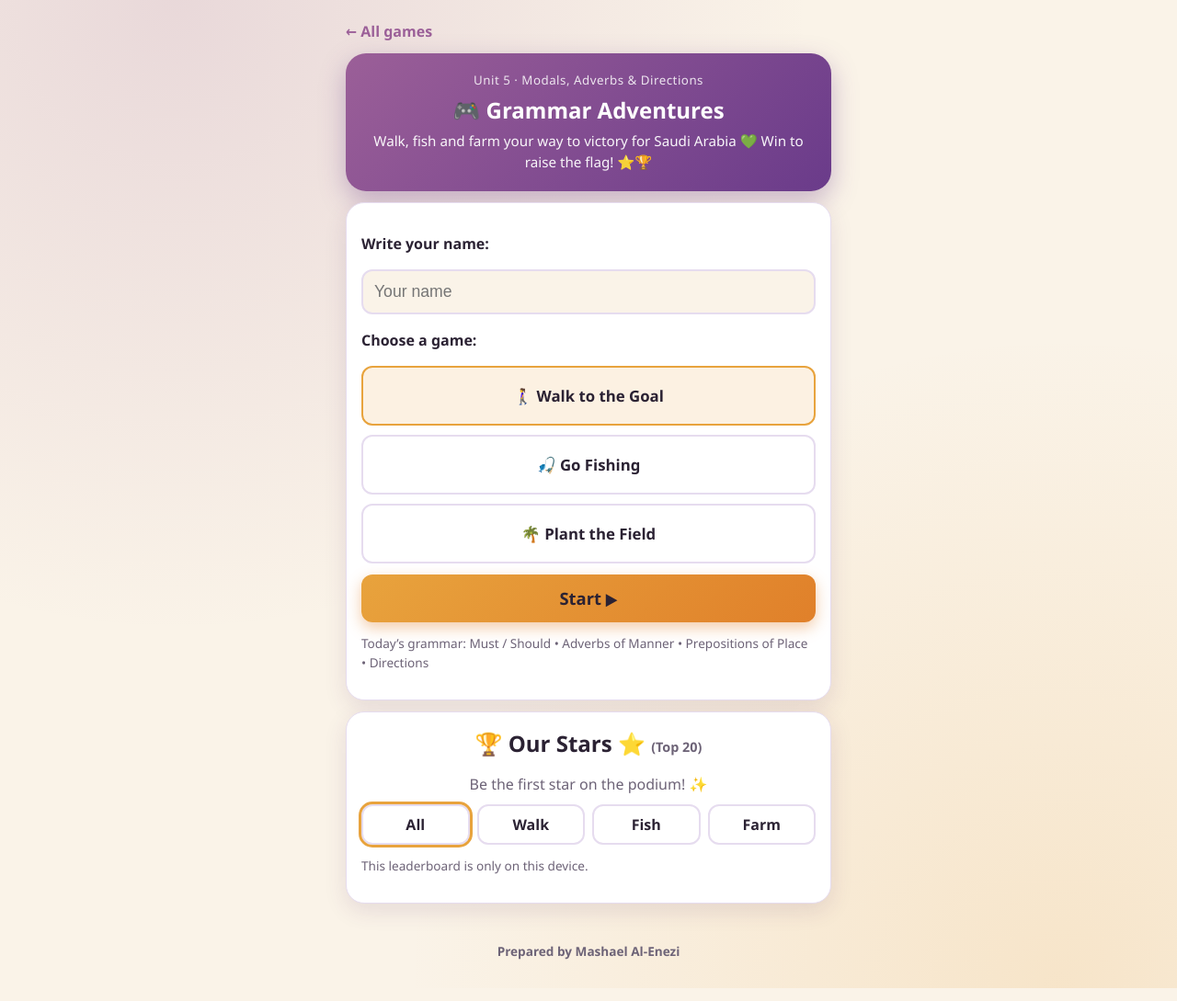
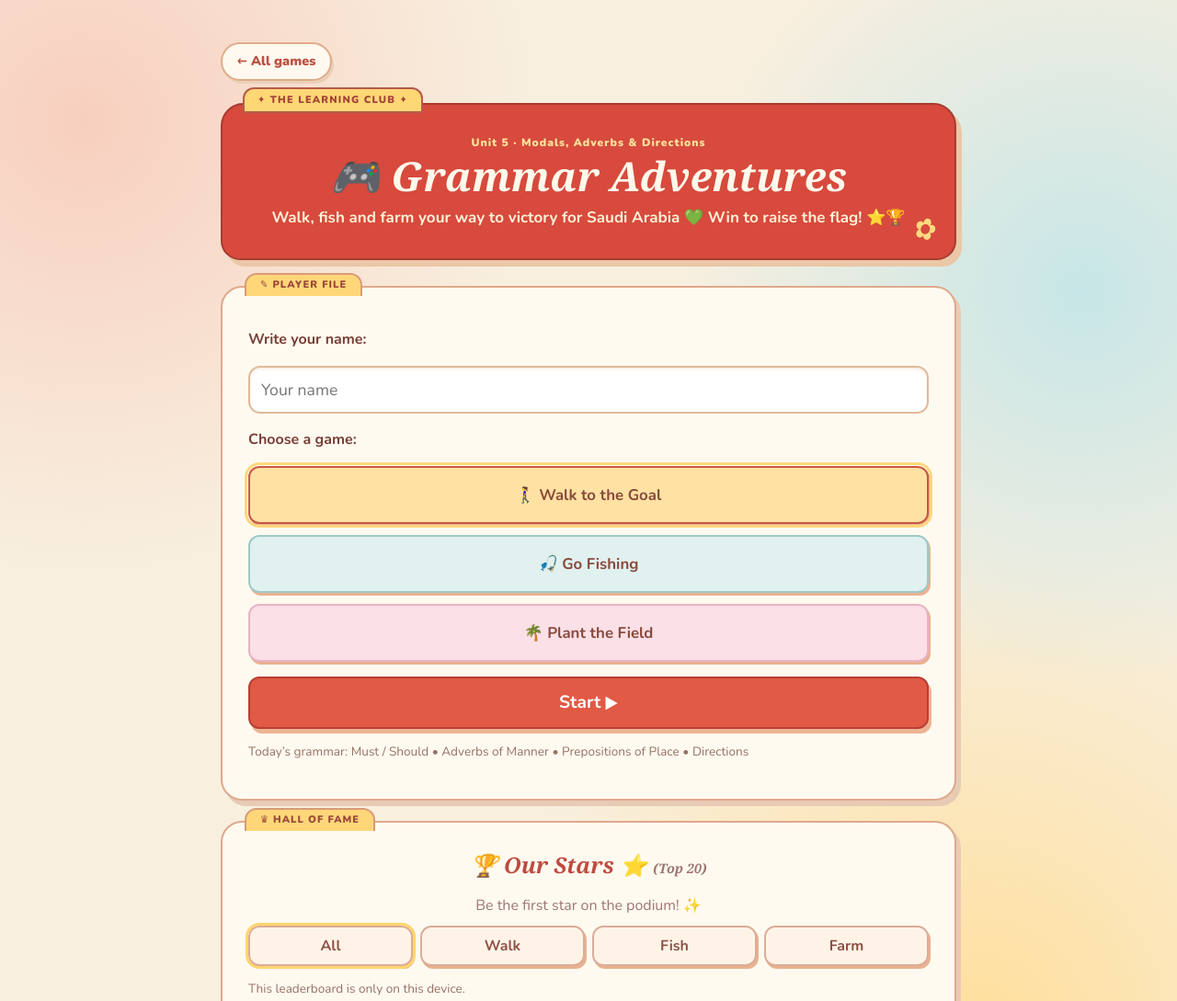
Before and after one commit to MashaelAlenezy/MashaelAlenezy.github.io, a plain HTML site: page unit5b.html in a window 1280 px wide. Shown: the top 1089 px of the page at 92% size. Drawn offline with nearby package versions, Linux system fonts and the light colour scheme.

Commit message:
changing the style

```diff
--- /dev/null
+++ b/contact-stationery.css
@@ -0,0 +1,8 @@
+body{display:flex!important;flex-direction:column!important;align-items:center!important;padding:clamp(16px,5vw,50px)!important}
+body>a{max-width:850px;color:#b7493d!important;text-decoration:none;text-align:center}
+h1{font-family:Georgia,'Times New Roman',serif!important;color:#bc493e!important;font-size:clamp(25px,4vw,38px)!important;font-style:italic}
+.card{max-width:750px;width:100%;background:#fff8ed!important;border:2px solid #dca78d!important;box-shadow:7px 8px 0 #e2c5ae!important;text-align:center;padding:clamp(25px,5vw,55px)!important}
+.card:before{content:'✿  TEACHER FILE';position:absolute;top:-18px;left:20px;border:2px solid #dca78d;border-bottom:0;border-radius:12px 12px 0 0;background:#f9c2c9;padding:6px 17px;font-size:12px;font-weight:900}
+.card h2{color:#b94c40!important}.card p{color:#855e50!important;line-height:1.9!important}
+a.email{background:#d75043!important;color:#fff!important;border:2px solid #b64237!important;box-shadow:3px 4px 0 #e8b28e!important}
+footer,footer a{color:#aa6256!important}
--- /dev/null
+++ b/home.css
@@ -0,0 +1,23 @@
+/* Homepage cards: colorful stationery file folders */
+.wrap{max-width:1060px!important}
+.hero{padding:44px 22px!important;margin-bottom:36px!important}
+.hero h1{font-size:clamp(36px,6vw,64px)!important}
+.game-shelf{display:grid;grid-template-columns:repeat(3,minmax(0,1fr));gap:24px 20px;margin-top:12px}
+.gc{--folder:#f8c6bb;--folderborder:#c77260;display:flex!important;flex-direction:column;position:relative;isolation:isolate;gap:10px!important;margin:15px 0 0!important;min-height:255px;background:var(--folder)!important;border:2px solid var(--folderborder)!important;border-top:2px solid var(--folderborder)!important;border-radius:12px 22px 19px 19px!important;padding:38px 20px 18px!important;box-shadow:5px 6px 0 #e7cdb5!important;text-decoration:none;transition:transform .18s,box-shadow .18s;color:#784439!important}
+.gc:before{content:'LESSON FILE  ✦';position:absolute;top:-17px;left:18px;background:var(--folder);border:2px solid var(--folderborder);border-bottom:0;border-radius:10px 12px 0 0;padding:4px 12px;font-size:10px;font-weight:900;letter-spacing:1px;color:#84483b}
+.gc:after{content:'✳';position:absolute;top:17px;right:16px;font-size:25px;color:#fff8e7;opacity:.86;transform:rotate(18deg)}
+a.gc:hover{transform:translateY(-5px) rotate(-.5deg);box-shadow:9px 12px 0 #e3c4aa!important}
+.gc .t{font-family:Georgia,'Times New Roman',serif;font-size:clamp(20px,2.25vw,27px)!important;font-weight:800!important;line-height:1.22;letter-spacing:-.5px;color:#9b4038}
+.gc .s{font-size:.91rem!important;color:#81574e!important;line-height:1.5;flex:1}
+.gc .g{display:inline-flex;align-self:flex-start;align-items:center;min-height:38px;font-size:.82rem!important;color:#994638!important;background:#fff9ed;border:1.5px solid #dba58a;border-radius:40px;padding:9px 12px;margin-top:auto!important}
+.gc:nth-child(7n+1){--folder:#f9c1c5;--folderborder:#d88c97}
+.gc:nth-child(7n+2){--folder:#b8d9e0;--folderborder:#79aab6}
+.gc:nth-child(7n+3){--folder:#ffdb87;--folderborder:#d9a253}
+.gc:nth-child(7n+4){--folder:#d7d6ee;--folderborder:#a19bc6}
+.gc:nth-child(7n+5){--folder:#cce6d7;--folderborder:#92bbaa}
+.gc:nth-child(7n+6){--folder:#f5c5a0;--folderborder:#d59874}
+.gc:nth-child(7n+7){--folder:#f4d7e6;--folderborder:#d5a5bf}
+.gc:nth-child(7n+8){--folder:#c6e2e2;--folderborder:#8dbbbb}
+.note{padding:20px 0 12px!important;text-align:center;font-weight:800;color:#a46654!important}
+@media(max-width:850px){.game-shelf{grid-template-columns:repeat(2,minmax(0,1fr))}}
+@media(max-width:560px){.game-shelf{grid-template-columns:1fr;gap:14px}.gc{min-height:190px;padding:32px 18px 17px!important}.hero{padding:36px 15px!important}}
--- /dev/null
+++ b/stationery.css
@@ -0,0 +1,45 @@
+@import url('https://fonts.googleapis.com/css2?family=DM+Sans:wght@400;500;600;700;800&family=Nunito:wght@400;600;700;800;900&display=swap');
+/* Stationery / playful folder theme — visual-only overrides */
+:root,:root[data-theme="dark"]{--bg:#f8efdf;--card:#fffaf0;--ink:#783f36;--mut:#9b7770;--pri:#d94a3f;--acc:#ffd56e;--ok:#448c73;--bad:#cf564f;--line:#e5bb9d;color-scheme:light}
+html{scroll-behavior:smooth}
+body{background:radial-gradient(circle at 7% 10%,#f8cfbf 0,transparent 29%),radial-gradient(circle at 92% 24%,#c7e6e7 0,transparent 28%),radial-gradient(circle at 83% 85%,#ffdf9c 0,transparent 34%),#f8efdf!important;color:var(--ink)!important;font-family:'Nunito','Segoe UI',Tahoma,Arial,sans-serif!important;min-height:100vh}
+.wrap{max-width:880px!important;margin:0 auto;padding:clamp(16px,4vw,40px)!important}
+.hero{position:relative;overflow:visible;background:#d74a3d!important;color:#fff9eb!important;border:2px solid #a93c31!important;border-radius:25px 25px 21px 21px!important;box-shadow:6px 7px 0 #eac7a6!important;padding:32px 22px!important;margin:18px 0 28px!important;text-align:center}
+.hero:before{content:'✦  THE LEARNING CLUB  ✦';position:absolute;top:-19px;left:22px;background:#ffd775;color:#a44437;border:2px solid #b65b48;border-radius:12px 12px 0 0;padding:4px 14px;font-size:11px;font-weight:900;letter-spacing:1.2px}
+.hero:after{content:'✿';position:absolute;right:20px;bottom:7px;color:#ffda80;font-size:32px;transform:rotate(18deg)}
+.hero h1{color:#fff9eb!important;font-family:Georgia,'Times New Roman',serif!important;font-weight:800;font-style:italic;font-size:clamp(29px,5vw,44px)!important;margin:2px 0 8px!important;line-height:1.14}
+.hero p{color:#fff2d7;font-weight:700;font-size:clamp(13px,2vw,17px)!important;opacity:1!important}
+.hero small{color:#ffe19c;opacity:1!important;font-weight:900;letter-spacing:1px;font-size:12px}
+.card{background:#fffaf0!important;border:2px solid #dfa98c!important;border-radius:23px!important;box-shadow:5px 6px 0 #e8cbb5!important;padding:clamp(18px,3vw,28px)!important;margin:22px 0!important;position:relative}
+#start:before,#game:before,#end:before,#lb:before{position:absolute;top:-16px;left:24px;background:#ffd779;color:#9e493b;border:2px solid #d99b78;border-bottom:0;border-radius:13px 13px 0 0;padding:3px 15px;font-size:11px;font-weight:900;letter-spacing:1px}
+#start:before{content:'✎  PLAYER FILE'}#game:before{content:'★  MISSION IN PROGRESS'}#end:before{content:'✿  RESULTS'}#lb:before{content:'♛  HALL OF FAME'}
+.card h2{color:#be4b40;font-family:Georgia,'Times New Roman',serif;font-style:italic}
+.card p{line-height:1.55}
+input{background:#fff!important;border:2px solid #e0b99b!important;border-radius:13px!important;color:#783f36!important;box-shadow:inset 0 2px 3px #f8ede4;font-family:inherit!important;max-width:100%}
+input:focus{outline:3px solid #f5c5b2;outline-offset:2px}
+button{background:#d94a3f!important;color:white!important;border:2px solid #b44337!important;border-radius:12px!important;box-shadow:2px 3px 0 #e9b18f;font-family:inherit!important;transition:transform .16s,box-shadow .16s,background .16s!important}
+button:hover{background:#bc453b!important;transform:translateY(-2px)}button:active{transform:translateY(2px)!important;box-shadow:0 0 0 #e9b18f!important}
+button.alt,.tabs button{background:#fff3e8!important;border-color:#dbad98!important;color:#8d5145!important}
+.modes{gap:12px!important;margin:16px 0!important}
+.modes button{background:#fff4e5!important;color:#88493c!important;border:2px solid #ddb39b!important;padding:17px 10px!important}
+.modes button:nth-child(3n+2){background:#e0f1ef!important;border-color:#9fc9c8!important}
+.modes button:nth-child(3n){background:#fce0e7!important;border-color:#e7b4c4!important}
+.modes button.sel{background:#ffe2a3!important;border-color:#cb5743!important;outline:3px solid #ffd77c!important;outline-offset:1px}
+#go{background:#e15a45!important;color:#fff!important;border:2px solid #b83f34!important;font-size:1.2rem!important;box-shadow:3px 5px 0 #edb494!important}
+.opts button{background:#fff5e8!important;border:2px solid #dbb79d!important;color:#7f483d!important;box-shadow:2px 3px 0 #f0dac5!important}
+.opts button.ok{background:#3d9a78!important;color:#fff!important;border-color:#327c63!important}
+.opts button.no{background:#d75c54!important;color:#fff!important;border-color:#ac443e!important}
+.bar{background:#f7e9d8;border:1px dashed #c88e76;border-radius:11px;padding:10px;margin-bottom:13px;flex-wrap:wrap;gap:7px;color:#a05243!important}
+.q{color:#75453a!important;font-size:clamp(1.1rem,3vw,1.35rem)!important;line-height:1.5}
+.fb{color:#a15843!important;padding:8px 2px}.note{color:#977266!important}
+.track{background:repeating-linear-gradient(90deg,#e0c8b0 0 12px,transparent 12px 24px)!important}
+.jar{background:#fff2dc!important;border-color:#d56559!important}.liq{background:linear-gradient(#f9d77a,#e8a24d)!important}
+.road{background:linear-gradient(#d8b99c,#d8b99c) center/100% 6px no-repeat!important}.pond{background:#c6e9e9!important;color:#497b82!important;border:2px solid #92c8ca}.field{background:#f4dfbf!important;border:2px dashed #dcad78}
+.tabs{flex-wrap:wrap;gap:8px!important}.tabs button{min-width:75px}
+.pods{padding-top:10px}.pod .nm{color:#8c443d}.pod .pt{color:#916a60!important}.pod .base{border:2px solid #c48f74;border-bottom:0}.p1 .base{background:linear-gradient(#ffda74,#efb54b)!important}.p2 .base{background:linear-gradient(#d7e9ea,#accbd0)!important}.p3 .base{background:linear-gradient(#f9b6ad,#d98970)!important}
+table{font-size:.9rem}td,th{border-bottom:1px dashed #dfbdab!important}tr:nth-child(even){background:#fbf0df}
+.starmsg{color:#bb4d3e!important}.who{color:#b6493d!important}.pole{background:linear-gradient(#c5d8da,#89aeb0)!important}
+a[href="index.html"]{color:#bd5143!important;font-size:.9rem;font-weight:900!important;display:inline-block;border:2px solid #dfac8c;border-radius:40px;background:#fff9ef;padding:8px 16px;text-decoration:none;box-shadow:2px 3px 0 #ebd0b6}
+a:focus-visible,button:focus-visible{outline:3px solid #47878b;outline-offset:3px}
+@media(max-width:520px){.wrap{padding:16px!important}.hero{margin-top:22px!important}.card{padding:18px!important}.opts{gap:8px!important}.opts button{padding:13px 8px!important}.modes button{font-size:.92rem!important}.pod .nm{font-size:.77rem!important;overflow-wrap:anywhere}.hero:before{font-size:9px}}
+@media(prefers-reduced-motion:reduce){*,*:before,*:after{scroll-behavior:auto!important;animation-duration:.01ms!important}}
--- a/unit5b.html
+++ b/unit5b.html
@@ -88,6 +88,7 @@ button:active{transform:scale(.96)}
 .catch{min-height:2.2rem;font-size:1.6rem;word-break:break-all}
 .field{display:grid;grid-template-columns:repeat(5,1fr);gap:8px;text-align:center;font-size:2rem;background:rgba(160,110,60,.15);border-radius:16px;padding:10px}
 </style>
+<link rel="stylesheet" href="stationery.css">
 <script src="https://www.gstatic.com/firebasejs/10.12.2/firebase-app-compat.js"></script>
 <script src="https://www.gstatic.com/firebasejs/10.12.2/firebase-firestore-compat.js"></script>
 <script src="firebase-config.js"></script>
```
Also changed, not shown: contact.html (+2 -0 lines), game.html (+1 -0 lines), index.html (+4 -0 lines), unit4.html (+1 -0 lines), unit5.html (+1 -0 lines).
